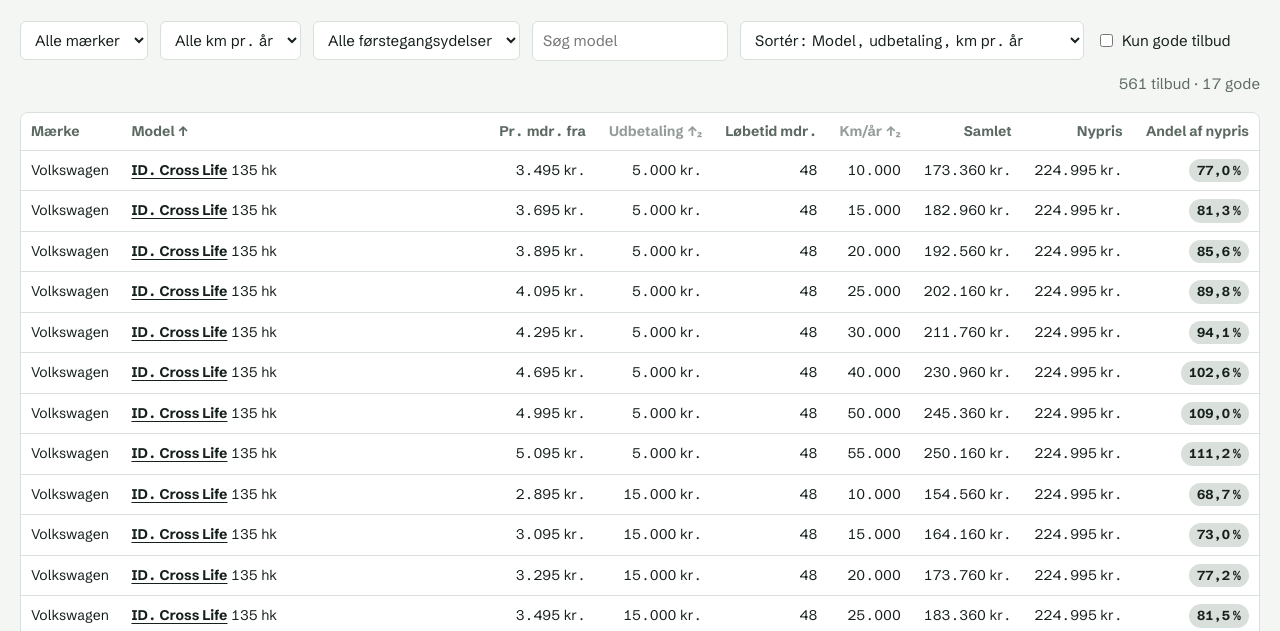
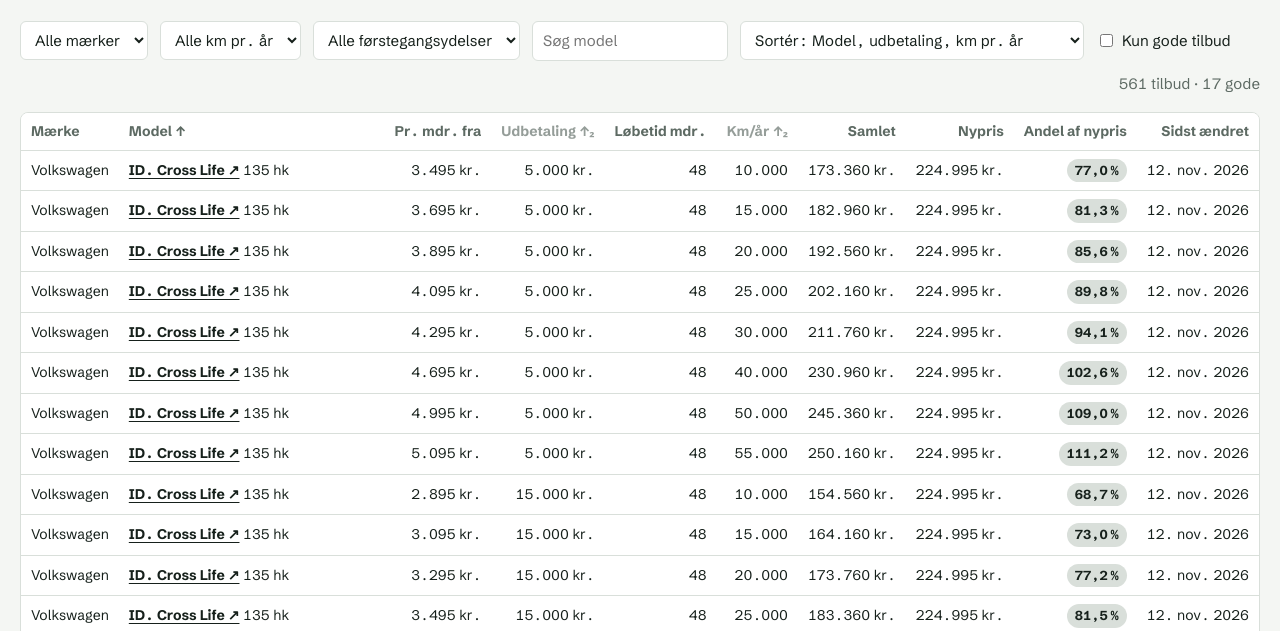
Before and after one commit to superniso/privatleasingcompare, a plain HTML site: page site/index.html in a window 1280 px wide. Shown: the part 169-800 px from the top of the page. Drawn offline with Linux system fonts and the light colour scheme.

Commit message:
Update index.html

```diff
--- a/site/index.html
+++ b/site/index.html
@@ -66,7 +66,10 @@ a:focus-visible,th:focus-visible,select:focus-visible,input:focus-visible{outlin
 <p class="status" id="status"></p>
 </main>
 <script>
-const COLS=[["brand","Mærke"],["model","Model"],["monthly","Pr. mdr. fra"],["down","Udbetaling"],["months","Løbetid mdr."],["km","Km/år"],["total","Samlet"],["new_price","Nypris"],["ratio","Andel af nypris"]];
+const TIP_R="Samlet tilbagebetaling ÷ bilens nypris. Samlet tilbagebetaling = udbetaling (førstegangsydelse) + månedlig ydelse × løbetid + evt. afleveringsgebyr. Under 50 % regnes som et godt tilbud.\n\nAftaler under 36 mdr. (fx 12 mdr.): En kort aftale ser kunstigt billig ud, fordi du kun betaler for få måneder. Derfor omregnes den. Vi antager samme udbetaling og månedlige ydelse, beregner andelen for både 36 og 48 mdr. og bruger gennemsnittet. Tal med * er omregnet. Korte aftaler har ofte en højere ydelse pr. måned, så det er et forsigtigt (højt) estimat.",TIP_C="Dato for seneste prisændring. Er prisen ikke ændret siden første registrering, vises den dato, tilbuddet først blev set.";
+const dato=d=>d?new Date(d).toLocaleDateString("da-DK",{day:"numeric",month:"short",year:"numeric"}):"–";
+const esc=t=>t.replace(/"/g,"&quot;");
+const COLS=[["brand","Mærke"],["model","Model"],["monthly","Pr. mdr. fra"],["down","Udbetaling"],["months","Løbetid mdr."],["km","Km/år"],["total","Samlet"],["new_price","Nypris"],["ratio","Andel af nypris",TIP_R],["last_changed","Sidst ændret",TIP_C]];
 const kr=n=>n==null?"–":n.toLocaleString("da-DK")+" kr.";
 let all=[],stack=[{k:"model",dir:1},{k:"down",dir:1},{k:"km",dir:1}];
 const $=id=>document.getElementById(id);
@@ -74,10 +77,15 @@ const KEY={model:o=>o.model+" "+o.variant};
 const val=(o,k)=>(KEY[k]||(x=>x[k]))(o);
 function cmp(a,b){for(const s of stack){const x=val(a,s.k),y=val(b,s.k);if(x==null&&y==null)continue;if(x==null)return 1;if(y==null)return-1;
   const c=typeof x==="string"?x.localeCompare(y,"da",{numeric:true}):x-y;if(c)return c*s.dir}return 0}
-function head(){$("head").innerHTML=COLS.map(([k,l])=>{const i=stack.findIndex(s=>s.k===k);
+function head(){$("head").innerHTML=COLS.map(([k,l,t])=>{const i=stack.findIndex(s=>s.k===k);
   const arrow=i<0?"":` data-arrow="${stack[i].dir>0?"↑":"↓"}${i?"₂":""}"`;
-  return `<th tabindex="0" data-k="${k}" ${i<0?"":`aria-sort="${stack[i].dir>0?"ascending":"descending"}"`}${arrow}>${l}</th>`}).join("")}
+  return `<th tabindex="0" data-k="${k}" ${t?`title="${esc(t)}"`:""} ${i<0?"":`aria-sort="${stack[i].dir>0?"ascending":"descending"}"`}${arrow}>${l}</th>`}).join("")}
 function fill(id,vals,fmt){$(id).insertAdjacentHTML("beforeend",[...new Set(vals)].sort((a,b)=>a-b).map(v=>`<option value="${v}">${fmt(v)}</option>`).join(""))}
+const pct=x=>(x*100).toFixed(1).replace(".",",")+" %";
+function pill(o){if(o.ratio==null)return `<span class="pill">mangler nypris</span>`;
+  if(o.ratio_basis!=="omregnet")return `<span class="pill">${pct(o.ratio)}</span>`;
+  const t=o.ratio_terms||{};
+  return `<span class="pill" title="${esc(`Omregnet fra ${o.months} mdr.: andel ved 36 mdr. = ${pct(t["36"])}, ved 48 mdr. = ${pct(t["48"])}. Gennemsnit = ${pct(o.ratio)}. Uden omregning ville den samlede tilbagebetaling over ${o.months} mdr. udgøre ${pct(o.total/o.new_price)} af nyprisen.`)}">${pct(o.ratio)}*</span>`}
 function render(){
   const b=$("brand").value,q=$("q").value.toLowerCase(),g=$("onlyGood").checked,km=$("km").value,dn=$("down").value;
   const r=all.filter(o=>(!b||o.brand_id===b)&&(!g||o.good)&&(!km||o.km==km)&&(dn===""||o.down==dn)&&(o.model+" "+o.variant).toLowerCase().includes(q)).sort(cmp);
@@ -86,10 +94,10 @@ function render(){
   $("body").innerHTML=r.length?r.map(o=>{
     const d=o.prev_monthly!=null?o.monthly-o.prev_monthly:0;
     const ch=d?` <small class="${d>0?"up":"down"}">${d>0?"▲":"▼"} ${Math.abs(d).toLocaleString("da-DK")}</small>`:"";
-    return `<tr class="${o.good?"good":""}"><td>${o.brand}</td><td><a href="${o.link}" target="_blank" rel="noopener">${o.model}</a> ${o.variant||""}</td>
+    return `<tr class="${o.good?"good":""}"><td>${o.brand}</td><td><a href="${o.link}" target="_blank" rel="noopener" title="Åbn privatleasing-siden hos forhandleren">${o.model} ↗</a> ${o.variant||""}</td>
     <td>${kr(o.monthly)}${ch}</td><td>${kr(o.down)}</td><td>${o.months}</td><td>${o.km.toLocaleString("da-DK")}</td>
-    <td>${kr(o.total)}</td><td>${kr(o.new_price)}</td><td><span class="pill">${o.ratio==null?"mangler nypris":(o.ratio*100).toFixed(1).replace(".",",")+" %"}</span></td></tr>`}).join("")
-  :`<tr><td colspan="9" class="empty">Ingen tilbud matcher dine filtre.</td></tr>`;
+    <td>${kr(o.total)}</td><td>${kr(o.new_price)}</td><td>${pill(o)}</td><td>${dato(o.last_changed||o.first_seen)}</td></tr>`}).join("")
+  :`<tr><td colspan="10" class="empty">Ingen tilbud matcher dine filtre.</td></tr>`;
 }
 $("head").addEventListener("click",e=>{const k=e.target.dataset.k;if(!k)return;
   stack=stack[0].k===k?[{k,dir:-stack[0].dir},...stack.slice(1)]:[{k,dir:1},...stack.filter(s=>s.k!==k)].slice(0,3);render()});
```
